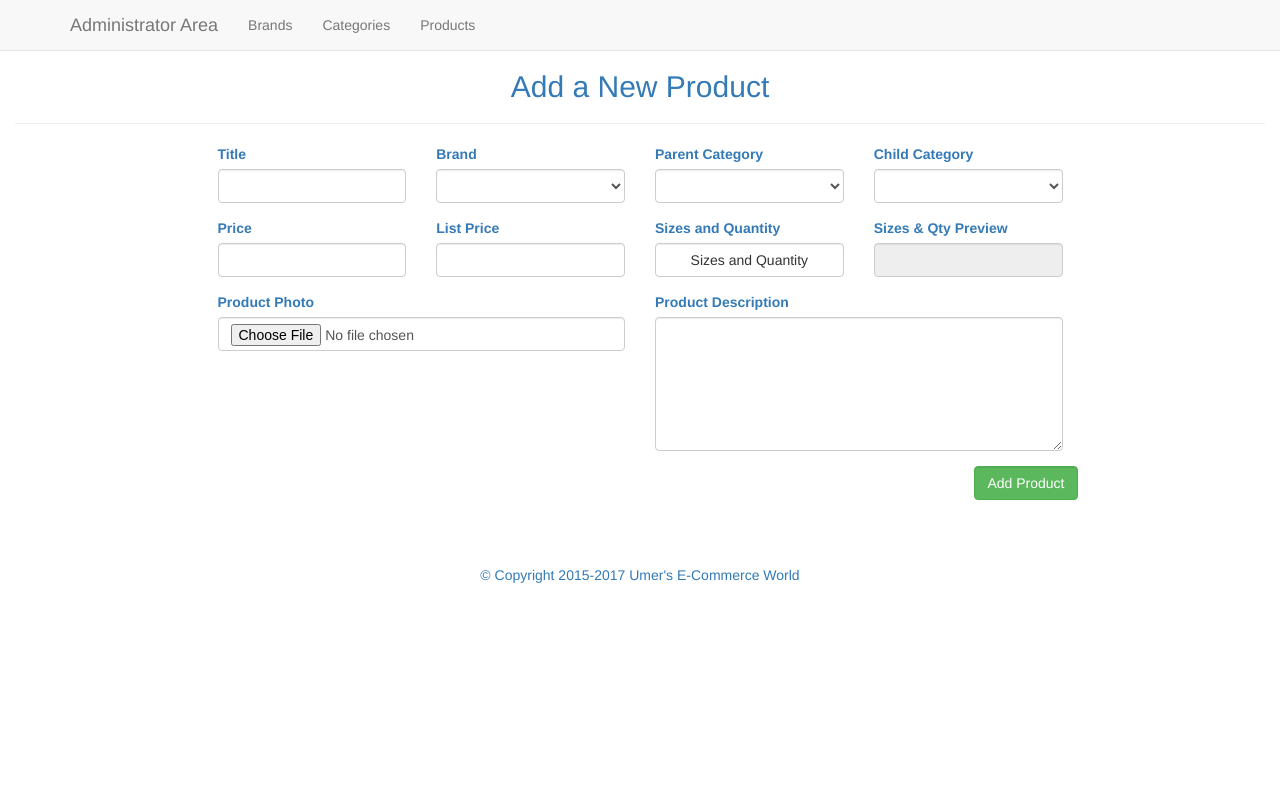
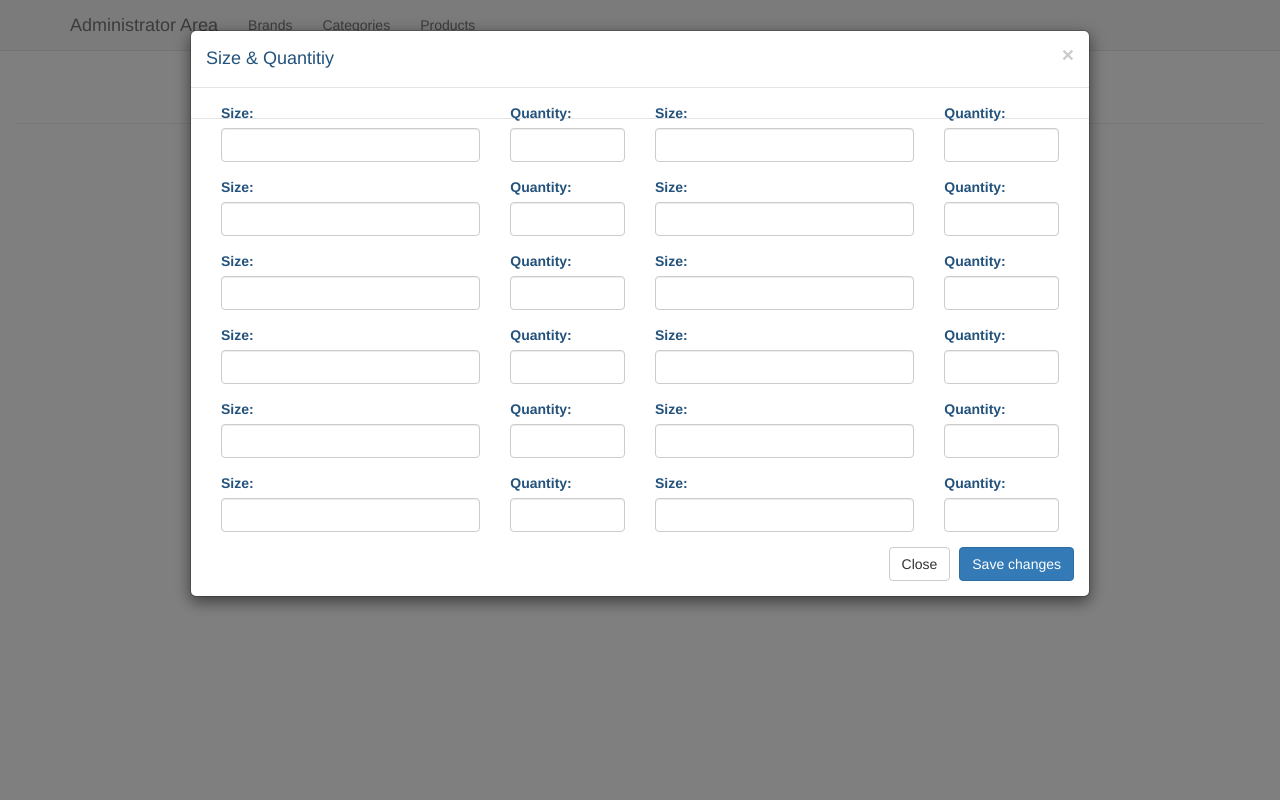
Before and after one commit to urazzaq/E-Commerce-Site, a PHP site: page /admin/admin_products.php?add=1 in a window 1280 px wide, after a click on "Sizes and Quantity". Run offline with PHP 8.4, Linux system fonts and the light colour scheme; tables that the repository leaves empty or names only in its code hold one stand-in row (values such as "Sample post"); data that the repository does not hold is empty; some libraries are stand-ins or nearby versions.

Commit message:
progress save

```diff
--- a/admin/admin_products.php
+++ b/admin/admin_products.php
@@ -11,6 +11,7 @@ $parentQuery = $conn->query('SELECT * FROM categories WHERE parent = 0 ORDER BY
 
 
 ?>
+<!--add product form-->
 <h2 class="text-center">Add a New Product</h2><hr>
 <form action="admin_products.php?add=1" method="POST" enctype="multipart/form-data">
     <div class="form-group col-md-3">
@@ -67,6 +68,35 @@ $parentQuery = $conn->query('SELECT * FROM categories WHERE parent = 0 ORDER BY
         <input type="submit" value="Add Product" class="form-control btn btn-success">
     </div><div class="clearfix"></div>
 </form>
+
+<!-- Modal -->
+<div class="modal fade" id="sizesModal" tabindex="-1" role="dialog" aria-labelledby="sizesModalLabel">
+  <div class="modal-dialog  modal-lg" role="document">
+    <div class="modal-content">
+      <div class="modal-header">
+        <button type="button" class="close" data-dismiss="modal" aria-label="Close"><span aria-hidden="true">&times;</span></button>
+        <h4 class="modal-title" id="sizesModalLabel">Size & Quantitiy</h4>
+      </div>
+      <div class="modal-body">
+       <?php for($i=1;$i <= 12; $i++ ):?>
+          <div class="form-group col-md-4">
+              <label for="size<?php echo $i;?>">Size:</label>
+              <input type="text" name="size<?php echo $i;?>" id="size<?php echo $i;?>" value="" class='form-control'>
+          </div>
+           <div class="form-group col-md-2">
+              <label for="qty<?php echo $i;?>">Quantity:</label>
+              <input  type="number" name="qty<?php echo $i;?>" id="qty<?php echo $i;?>" value="" min="0" class='form-control'>
+          </div>
+
+       <?php endfor;?>
+      </div>
+      <div class="modal-footer">
+        <button type="button" class="btn btn-default" data-dismiss="modal">Close</button>
+        <button type="button" class="btn btn-primary" onclick="updateSizes();$('#sizesModal').modal('toggle');return false">Save changes</button>
+      </div>
+    </div>
+  </div>
+</div>
 <?php }else{
 
 
@@ -82,6 +112,7 @@ if(isset($_GET['featured'])){
 
 
 ?>
+<!--products table-->
 <h2 class="text-center">Products</h2>
 <a href="admin_products.php?add=1" class="btn btn-success pull-right" id="add-product-button">Add Product</a>
 <div class="clearfix"></div>
--- a/admin/includes/admin_footer.php
+++ b/admin/includes/admin_footer.php
@@ -1,6 +1,10 @@
  </div>
             <footer class = "text-center" id="footer">&copy; Copyright 2015-2017 Umer's E-Commerce World</footer>
             <script>
+                function updateSizes(){
+                    alert('updates sizes');
+                }
+
                 function get_child_options(){
                     var parentID = $('#parent').val();
                     var data = {'parentID':parentID};
--- a/css/main.css
+++ b/css/main.css
@@ -57,10 +57,6 @@ img.details{
     margin:0 auto;
 }
 
-#img-modal{
-    width:auto;
-    height:400px;
-}
 
 #add-product-button{
     margin-top:-35px;
--- a/includes/detailsModal.php
+++ b/includes/detailsModal.php
@@ -35,7 +35,7 @@ $size_array = explode(',',$sizestring);
                         <div class = "row">
                             <div class= "col-sm-6">
                                 <div class = "center-block">
-                                    <img src = "<?php echo $product['image']; ?>"  alt = "<?php echo $product['title']; ?>" class = "details img-responsive" id='img-modal'/>
+                                    <img src = "<?php echo $product['image']; ?>" width="300" height="400"  alt = "<?php echo $product['title']; ?>" class = "details img-responsive" />
                                 </div>
                             </div>
                             <div class= "col-sm-6">
```
